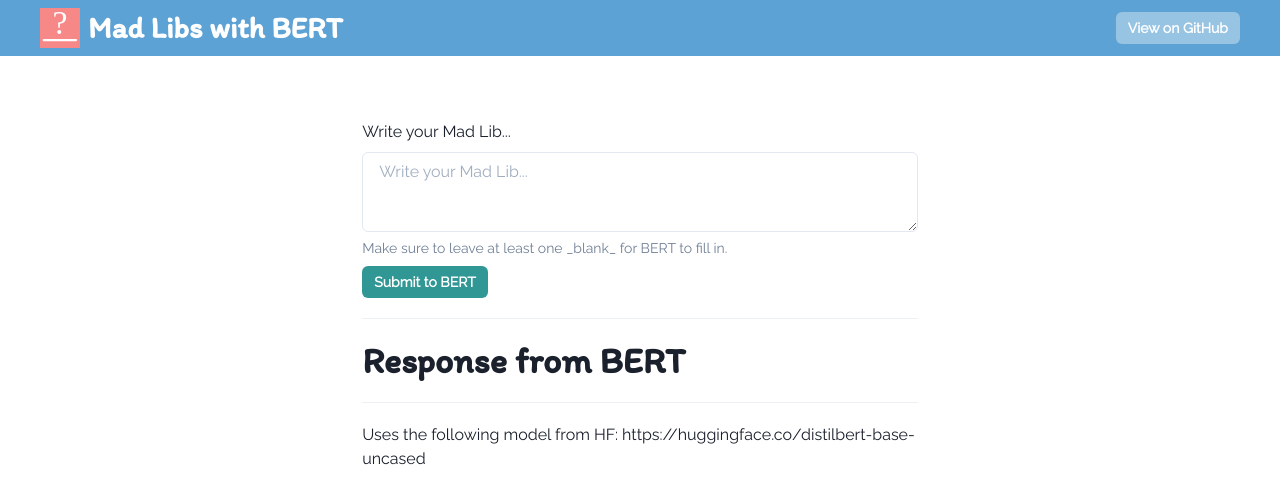
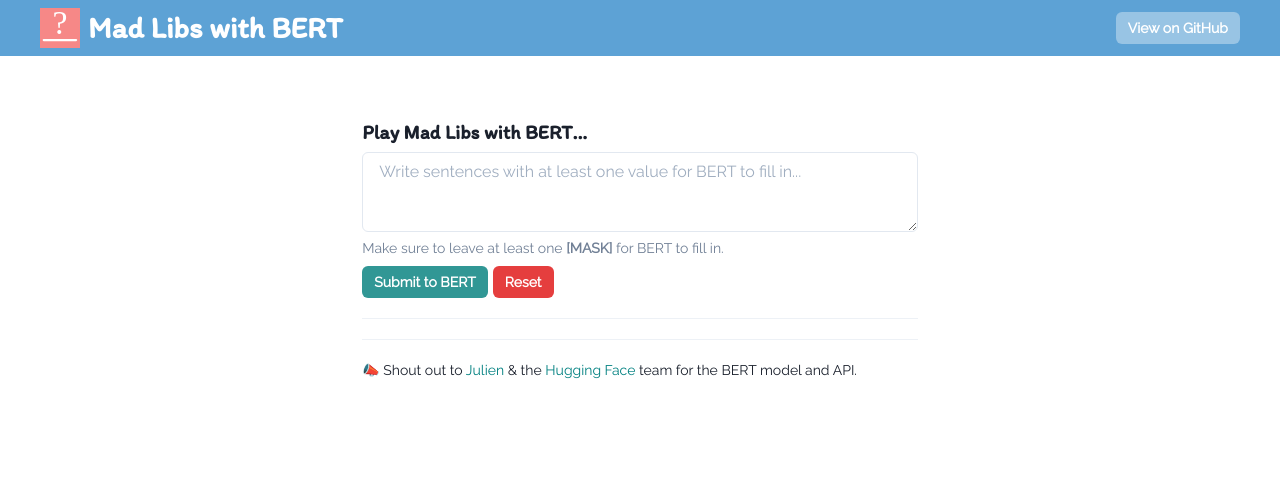
Before and after one commit to casendler/bert-madlib, a React (Create React App) app: page / in a window 1280 px wide. Shown: the top 504 px of the page. Built offline with nearby package versions, Linux system fonts and the light colour scheme; no server answers.

Commit message:
error handling complete, [MASK] replacement next

```diff
--- a/src/components/InputForm.jsx
+++ b/src/components/InputForm.jsx
@@ -1,9 +1,10 @@
-import { useState } from 'react';
+import { useState, useEffect } from 'react';
 import axios from 'axios';
 import {
   Container,
   Heading,
   Text,
+  Link,
   FormControl,
   FormLabel,
   FormErrorMessage,
@@ -16,23 +17,127 @@
 const apiUrl =
   'https://api-inference.huggingface.co/models/distilbert-base-uncased';
 // move to to key manager or heroku equiv
-const apiKey = 'Bearer api_gESNuszXIuDLedWQgPvIqVjsuIvuhxoBVx';
+const apiKey = `Bearer ${process.env.REACT_APP_HF_API_KEY}`;
+
+const sentenceRegex = /[^.!?]+[.!?]+["']?|.+$/g;
+
+const occurrences = (string, subString, allowOverlapping) => {
+  string += '';
+  subString += '';
+  if (subString.length <= 0) return string.length + 1;
+
+  var n = 0,
+    pos = 0,
+    step = allowOverlapping ? 1 : subString.length;
+
+  while (true) {
+    pos = string.indexOf(subString, pos);
+    if (pos >= 0) {
+      ++n;
+      pos += step;
+    } else break;
+  }
+  return n;
+};
 
 const InputForm = () => {
   const [loading, setLoading] = useState(false);
   const [userText, setUserText] = useState('');
+  const [sentences, setSentences] = useState([]);
   const [bertResponse, setBertResponse] = useState('');
+  const [errorMessage, setErrorMessage] = useState('');
+
+  useEffect(() => {
+    sentences.forEach((i) => {
+      if (occurrences(i, '[MASK]') > 1) {
+        setErrorMessage('Only one [MASK] allowed per sentence.');
+        return;
+      }
+    });
+  }, [sentences]);
+
+  const checkSubmittedText = (value) => {
+    // Set default return value
+    let valuePassed = true;
+
+    // Check if we got any text from the user
+    if (!value) {
+      setErrorMessage('Please provide some text.');
+      valuePassed = false;
+      return valuePassed;
+    }
+
+    if (!value.includes('[MASK]')) {
+      setErrorMessage(
+        'Please provide at least one [MASK] for BERT to fill in.'
+      );
+      valuePassed = false;
+      return valuePassed;
+    }
+
+    return valuePassed;
+
+    // Break apart the paragraph into an array of sentences
+
+    // Check that at least one sentence has a [MASK] and that no sentence has >1 [MASK]
+
+    // return true/false based on these checks passing
+
+    //  Check if value is defined
+    /* if (value) {
+      // Run reach individual check
+      if (value.length > 0) {
+        lengthCheck = true;
+      } else {
+        setErrorMessage('Please provide some text.');
+      }
+      if (value.includes('[MASK]')) {
+        maskCheck = true;
+      }
+      const regex = /[^.!?]+[.!?]+["']?|.+$/g;
+
+      const sentencesArray = value
+        .trim()
+        .match(regex)
+        .map((i) => {
+          return i.trim();
+        });
+
+      sentencesArray.forEach((i) => {
+        if (occurrences(i, '[MASK]') > 1) {
+          oneMaskPerSentence = false;
+          return;
+        }
+      });
+    }
+
+    // if all checks defined above are true, return true
+    if (lengthCheck && maskCheck && oneMaskPerSentence) {
+      return true;
+    } else {
+      return false;
+    } */
+  };
 
   const handleChange = (value) => {
     console.log('value typed:', value);
+    setErrorMessage('');
     setUserText(value);
+    if (value) {
+      const sentencesArray = value
+        .trim()
+        .match(sentenceRegex)
+        .map((i) => {
+          return i.trim();
+        });
+      setSentences(sentencesArray);
+    }
   };
 
   const handleSubmit = async () => {
     setLoading(true);
-    console.log('value submitted:', userText);
-    if (userText && userText.length > 0) {
-      console.log('value without errors');
+    if (checkSubmittedText(userText)) {
+      console.log('apiKey', apiKey);
       const getBertResponse = await axios({
         url: apiUrl,
         method: 'post',
@@ -52,22 +157,35 @@
     setLoading(false);
     return;
   };
+
+  const handleReset = () => {
+    setLoading(false);
+    setUserText('');
+    setSentences([]);
+    setBertResponse('');
+    setErrorMessage('');
+  };
+
   return (
     <Container mt='5%'>
-      <FormControl id='email'>
-        <FormLabel> Write your Mad Lib...</FormLabel>
+      <FormControl id='email' isInvalid={errorMessage}>
+        <FormLabel>
+          <Heading size='md'>Play Mad Libs with BERT...</Heading>
+        </FormLabel>
         <Textarea
-          placeholder='Write your Mad Lib...'
+          placeholder='Write sentences with at least one value for BERT to fill in...'
           value={userText}
           onChange={(e) => {
             handleChange(e.target.value);
           }}
         />
+        <FormErrorMessage>{errorMessage}</FormErrorMessage>
         <FormHelperText mb='10px'>
-          Make sure to leave at least one _blank_ for BERT to fill in.
+          Make sure to leave at least one <b>[MASK]</b> for BERT to fill in.
         </FormHelperText>
         <Button
           isLoading={loading}
+          isDisabled={errorMessage}
           colorScheme='teal'
           variant='solid'
           size='sm'
@@ -75,14 +193,42 @@
         >
           Submit to BERT
         </Button>
+        <Button
+          ml='5px'
+          colorScheme='red'
+          variant='solid'
+          size='sm'
+          onClick={handleReset}
+        >
+          Reset
+        </Button>
       </FormControl>
       <Divider my='20px' />
-      <Heading mt='20px'>Response from BERT</Heading>
       <Text mt='5px'>{bertResponse}</Text>
       <Divider my='20px' />
-      <Text>
-        Uses the following model from HF:
-        https://huggingface.co/distilbert-base-uncased
+      <Text fontSize='sm'>
+        <span role='img' aria-label='megaphone'>
+          📣
+        </span>{' '}
+        Shout out to{' '}
+        <Link
+          color='teal'
+          href='https://huggingface.co/julien-c'
+          target='_blank'
+          title='Julien Hugging Face Profile'
+        >
+          Julien
+        </Link>{' '}
+        & the{' '}
+        <Link
+          color='teal'
+          href='https://huggingface.co/distilbert-base-uncased'
+          target='_blank'
+          title='Hugging Face DistilBERT Model Docs'
+        >
+          Hugging Face
+        </Link>{' '}
+        team for the BERT model and API.
       </Text>
     </Container>
   );
```
Also changed, not shown: 1 other file (tests, documents, lock files or other folders).
